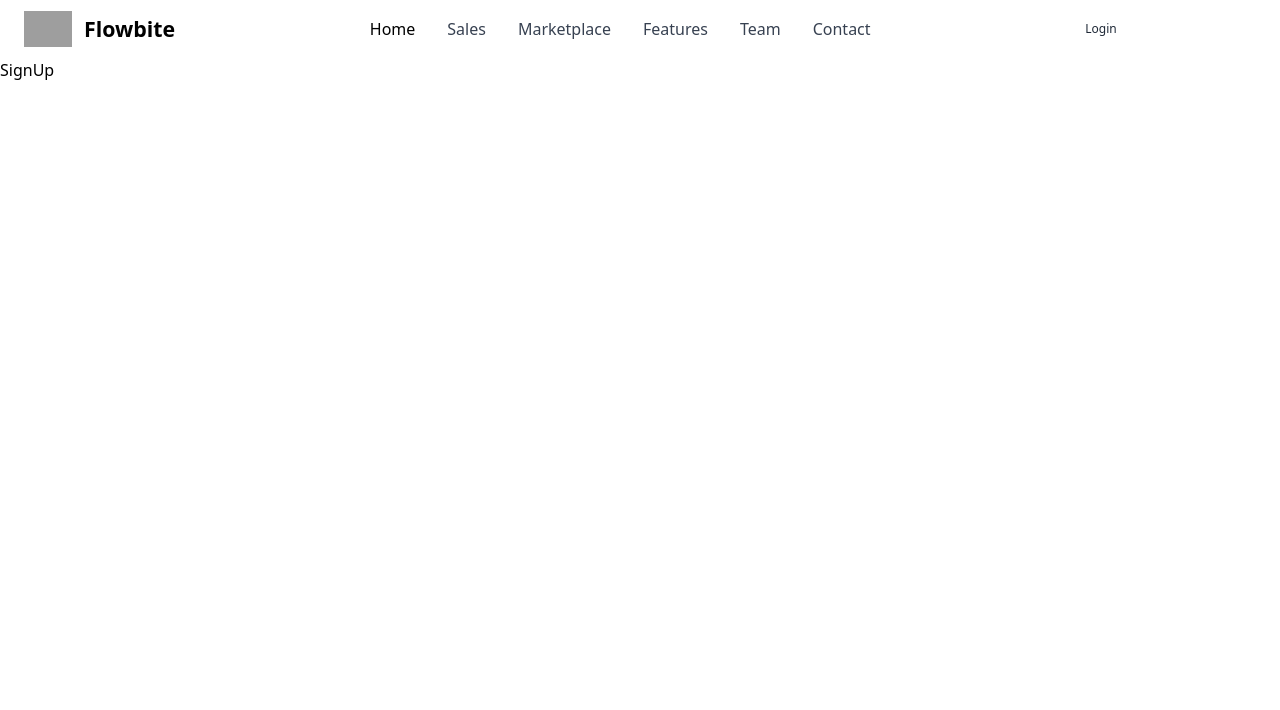
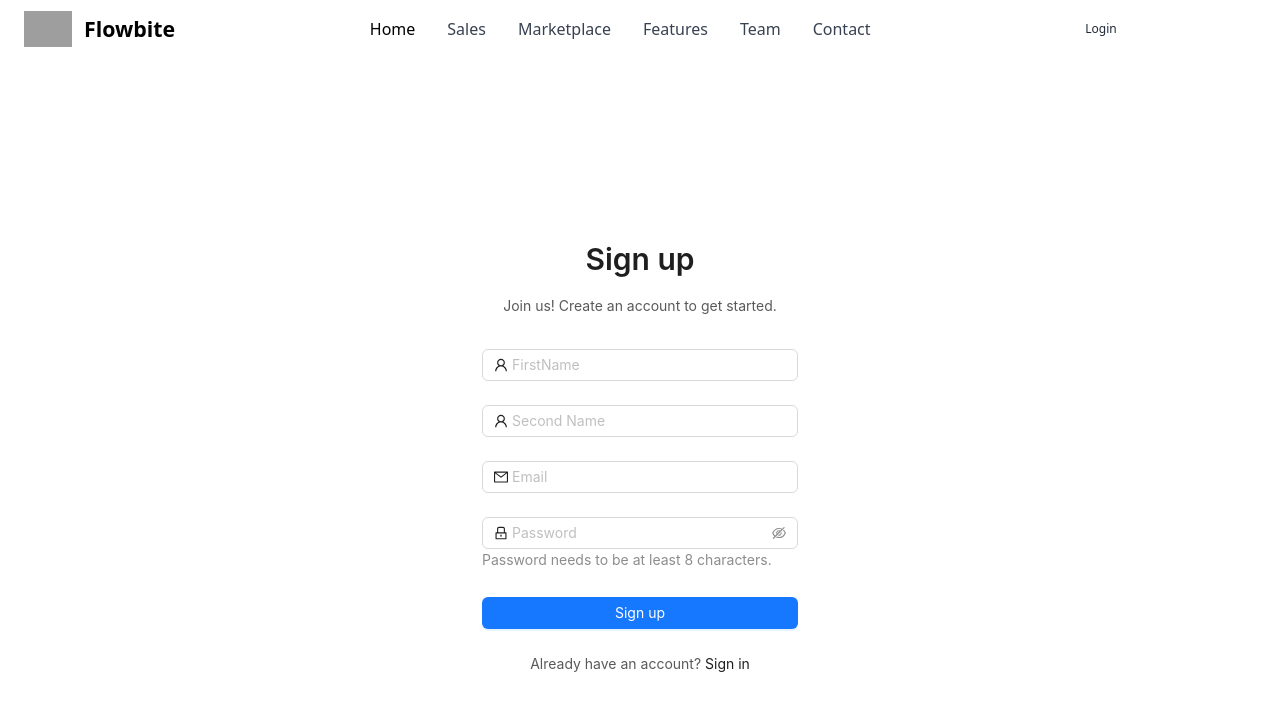
Before and after one commit to kamaubryan/Car-Evaluation, a React (Vite) app in the folder SalvageFrontEnd/: page /signUp in a window 1280 px wide. Shown: the top 710 px of the page. Built offline with nearby package versions, Linux system fonts and the light colour scheme; grey boxes are pictures that could not be loaded.

Commit message:
added the customized sign up page

```diff
--- a/SalvageFrontEnd/src/Pages/SignUp/SignUp.jsx
+++ b/SalvageFrontEnd/src/Pages/SignUp/SignUp.jsx
@@ -1,9 +1,199 @@
-import React from 'react'
+import React, { useState } from "react";
 
-function SignUp() {
+import { Button, Form, Grid, Input, theme, Typography } from "antd";
+
+import { LockOutlined, MailOutlined, UserOutlined } from "@ant-design/icons";
+import { Link, useNavigate } from "react-router-dom";
+import axios from "axios";
+
+const { useToken } = theme;
+const { useBreakpoint } = Grid;
+const { Text, Title } = Typography;
+
+export default function SignUp() {
+  const [firstName, setFirstName] = useState("");
+  const [secondName, setSecondName] = useState("");
+  const [email, setEmail] = useState("");
+  const [password, setPassword] = useState("");
+  const [error, setError] = useState(""); // State to manage error messages
+  const history = useNavigate(); // Get the history object for redirection
+
+  const handleSignup = async () => {
+    try {
+      // Check for empty fields
+      if (
+        !fistName ||
+        secondddddd ||
+        !email ||
+        !password ||
+        !confirmPassword ||
+        !mobile
+      ) {
+        setError("Please fill in all fields.");
+        return;
+      }
+
+
+      const response = await axios.post(
+        "http://localhost:8081/api/v1/auth/signup",
+        {
+          firstName,
+          secondName,
+          email,
+          password,
+        }
+      );
+      // Handle successful signup
+      console.log(response.data);
+      history("/landingPage");
+    } catch (error) {
+      // Handle signup error
+      console.error(
+        "Signup failed:",
+        error.response ? error.response.data : error.message
+      );
+      setError(error.response ? error.response.data : error.message);
+    }
+  };
+  const { token } = useToken();
+  const screens = useBreakpoint();
+
+  const onFinish = (values) => {
+    console.log("Received values of form: ", values);
+  };
+
+  const styles = {
+    container: {
+      margin: "0 auto",
+      padding: screens.md
+        ? `${token.paddingXL}px`
+        : `${token.paddingXL}px ${token.padding}px`,
+      width: "380px",
+    },
+    forgotPassword: {
+      float: "right",
+    },
+    header: {
+      marginBottom: token.marginXL,
+      textAlign: "center",
+    },
+    section: {
+      alignItems: "center",
+      backgroundColor: token.colorBgContainer,
+      display: "flex",
+      height: screens.sm ? "100vh" : "auto",
+      padding: screens.md ? `${token.sizeXXL}px 0px` : "0px",
+    },
+    signup: {
+      marginTop: token.marginLG,
+      textAlign: "center",
+      width: "100%",
+    },
+    text: {
+      color: token.colorTextSecondary,
+    },
+    title: {
+      fontSize: screens.md ? token.fontSizeHeading2 : token.fontSizeHeading3,
+    },
+  };
+
   return (
-    <div>SignUp</div>
-  )
+    <section style={styles.section}>
+      <div style={styles.container}>
+        <div style={styles.header}>
+          <Title style={styles.title}>Sign up</Title>
+          <Text style={styles.text}>
+            Join us! Create an account to get started.
+          </Text>
+        </div>
+        <Form
+          name="normal_signup"
+          onFinish={onFinish}
+          layout="vertical"
+          requiredMark="optional"
+        >
+          <Form.Item
+            name="First Name"
+            rules={[
+              {
+                required: true,
+                message: "Please input your  Second Name!",
+              },
+            ]}
+          >
+            <Input
+              prefix={<UserOutlined />}
+              placeholder="FirstName"
+              onChange={(e) => {
+                setFirstName(e.target.value);
+              }}
+            />
+          </Form.Item>
+          <Form.Item
+            name="Second Name"
+            rules={[
+              {
+                required: true,
+                message: "Please input your second Name!",
+              },
+            ]}
+          >
+            <Input
+              prefix={<UserOutlined />}
+              placeholder="Second Name"
+              onChange={(e) => {
+                setSecondName(e.target.value);
+              }}
+            />
+          </Form.Item>
+          <Form.Item
+            name="email"
+            rules={[
+              {
+                type: "email",
+                required: true,
+                message: "Please input your Email!",
+              },
+            ]}
+          >
+            <Input
+              prefix={<MailOutlined />}
+              placeholder="Email"
+              onChange={(e) => {
+                setEmail(e.target.value);
+              }}
+            />
+          </Form.Item>
+          <Form.Item
+            name="password"
+            extra="Password needs to be at least 8 characters."
+            rules={[
+              {
+                required: true,
+                message: "Please input your Password!",
+              },
+            ]}
+          >
+            <Input.Password
+              prefix={<LockOutlined />}
+              type="password"
+              placeholder="Password"
+              onChange={(e) => {
+                setPassword(e.target.value);
+              }}
+            />
+          </Form.Item>
+          <Form.Item style={{ marginBottom: "0px" }}>
+            <Button block type="primary" htmlType="submit">
+              Sign up
+            </Button>
+            <div style={styles.signup}>
+              <Text style={styles.text}>Already have an account?</Text>{" "}
+              <Link to="/login">Sign in</Link>
+            </div>
+          </Form.Item>
+        </Form>
+      </div>
+    </section>
+  );
 }
-
-export default SignUp
```
